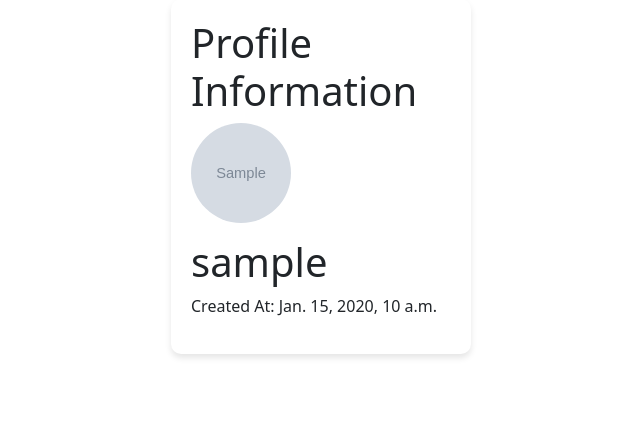
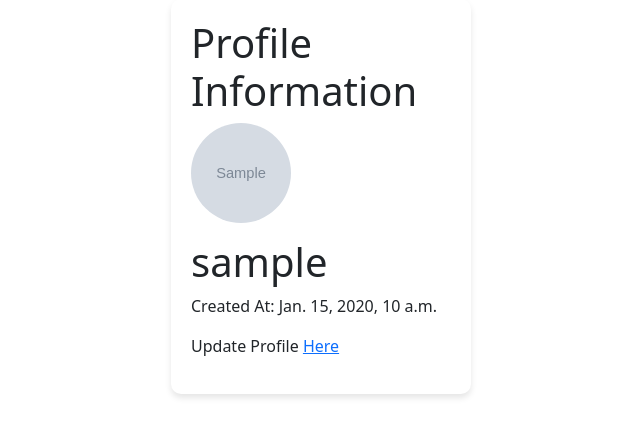
Before and after one commit to ViiGuu/Social-Media-Django-Project, a Django app: page /profile/ in a window 1280 px wide. Shown: the part 81-518 px from the top of the page, without its empty margins (319-959 px from the left). Run offline with Django 5.2, Linux system fonts and the light colour scheme; a user stored in the database is signed in; tables that the repository leaves empty hold one stand-in row (values such as "Sample post"); grey boxes marked "Sample" are stand-in pictures.

Commit message:
added update_profile feature

```diff
--- a/profile_app/templates/profile_app/profile.html
+++ b/profile_app/templates/profile_app/profile.html
@@ -8,5 +8,7 @@
          <img src="{{ profile.profile_pic.url }}" alt="Profile Picture" style="width: 100px; height: 100px; border-radius: 50%; margin-bottom: 15px;">
         <h1>{{ profile.user.username }}</h1>
         <p>Created At: {{ profile.user.date_joined }}</p>
+        <p>Update Profile <a href="{% url 'profile_app:update_profile' %}">Here</a></p>
+
     </div>
 {% endblock %}
--- a/profile_app/urls.py
+++ b/profile_app/urls.py
@@ -5,4 +5,5 @@ app_name = 'profile_app'
 
 urlpatterns = [
     path('',views.profile_view, name='profile'),
+    path('profile/update/',views.update_profile, name='update_profile')
 ]
--- a/profile_app/views.py
+++ b/profile_app/views.py
@@ -1,6 +1,9 @@
-from django.shortcuts import render
+from django.shortcuts import render,redirect
 from django.contrib.auth.decorators import login_required
 from profile_app.models import Profile
+from profile_app.forms import  ProfileUpdateForm
+from django.contrib import messages
+
 
 def index(request):
     return render (request,'index.html')
@@ -12,3 +15,16 @@ def profile_view(request):
     return render(request, 'profile_app/profile.html', {'profile': profile})
 
 #update profile
+@login_required
+def update_profile(request):
+    profile = Profile.objects.get(user=request.user)  # Get the profile for the logged-in user
+    if request.method == 'POST':
+        form = ProfileUpdateForm(request.POST, request.FILES, instance=profile)
+        if form.is_valid():                     #validate the updated_form
+            form.save()
+            messages.success(request, "Your Profile is updated!!")
+            return redirect('profile_app:profile')       #redirect to profile page
+    else:
+        form = ProfileUpdateForm(instance=profile)
+
+    return render(request, 'profile_app/update_profile.html', {'form': form})
```
Also changed, not shown: profile_app/forms.py (added, +12 -0 lines), profile_app/templates/profile_app/update_profile.html (added, +13 -0 lines), media/profile_images/coffee_image_1.jpg (added), media/profile_images/coffee_image_2.jpg (added).
